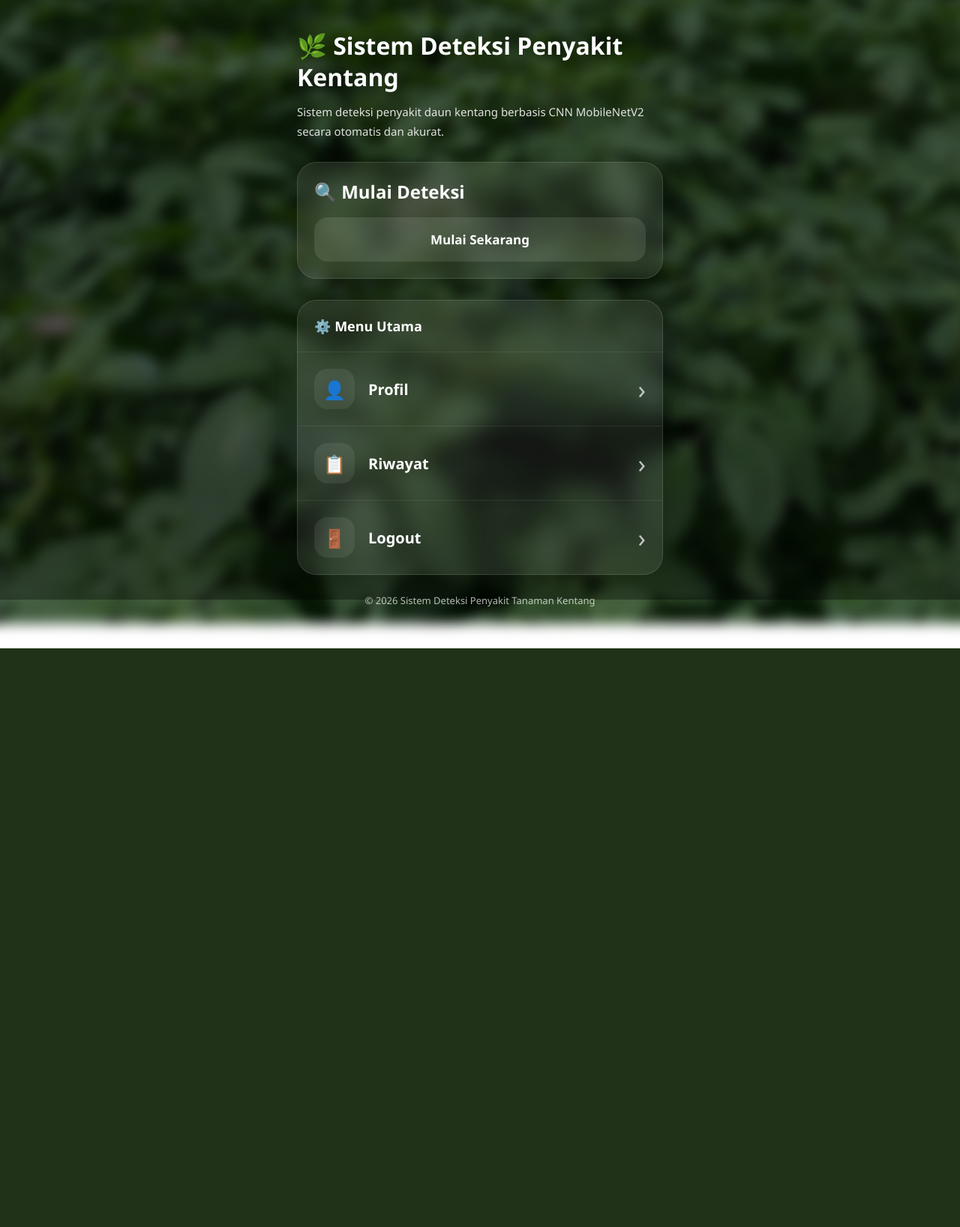
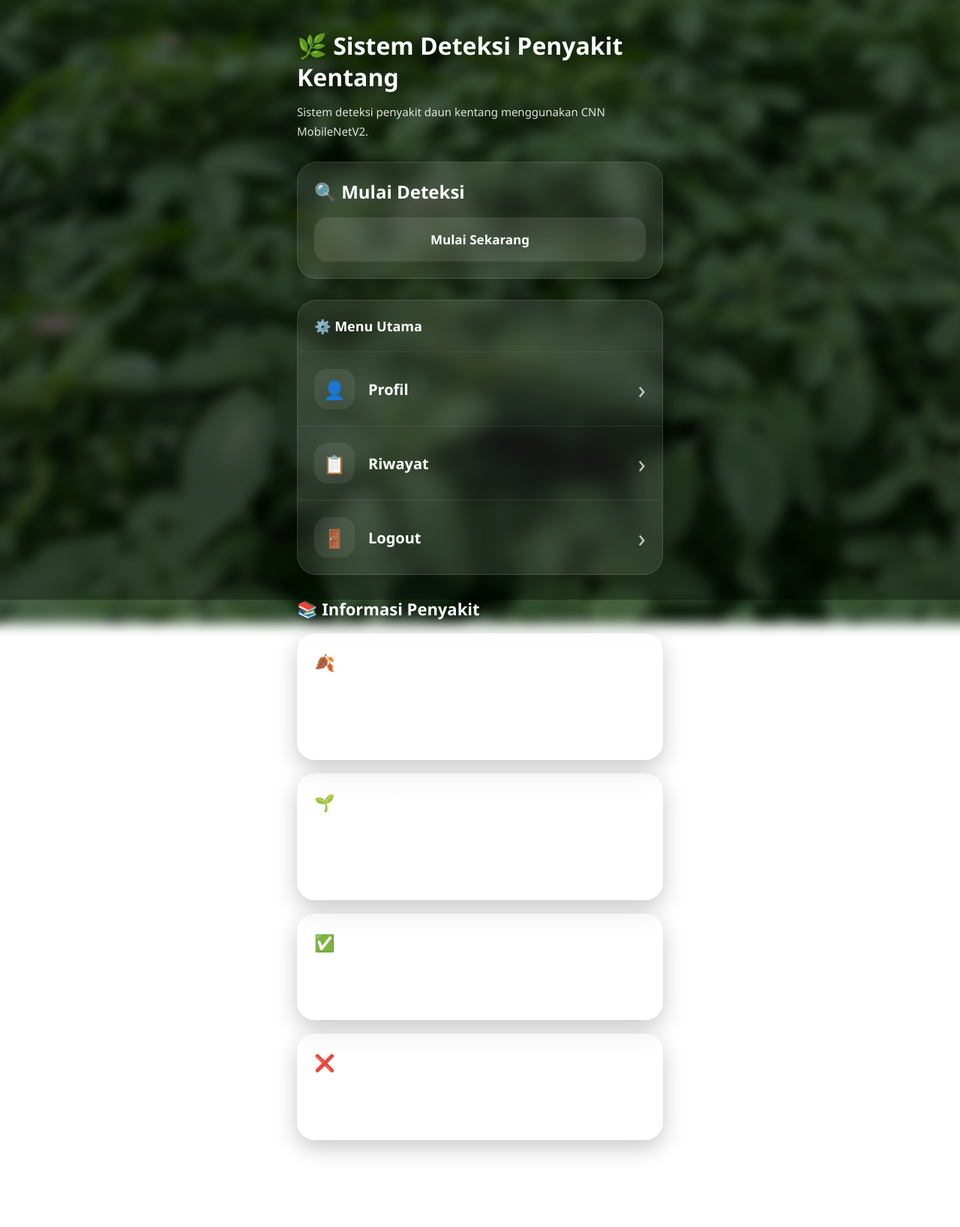
Before and after one commit to Eltinenjelinaleisubun/deteksi-daun-kentang, a Flask app: page /home in a window 1280 px wide. Shown: the whole page at 75% size. Before the commit the page ends 865 px from the top, so only its background shows below. Run offline with Flask 3, Linux system fonts and the light colour scheme; the visitor is signed in with stand-in values (Sample User, id 1).

Commit message:
Update tampilan final

```diff
--- a/static/style.css
+++ b/static/style.css
@@ -132,8 +132,6 @@ body::after{
     0 10px 30px rgba(0,0,0,0.22);
 }
 
-/* ================= DETECT TITLE ================= */
-
 .detect-title{
 
     font-size:24px;
@@ -142,8 +140,6 @@ body::after{
 
     margin-bottom:18px;
 }
-
-/* ================= BUTTON ================= */
 
 .detect-btn{
 
@@ -201,8 +197,6 @@ body::after{
     0 10px 30px rgba(0,0,0,0.22);
 }
 
-/* ================= MENU TITLE ================= */
-
 .menu-title{
 
     padding:22px;
@@ -215,16 +209,12 @@ body::after{
     1px solid rgba(255,255,255,0.08);
 }
 
-/* ================= MENU LINKS ================= */
-
 .menu-links{
 
     display:flex;
 
     flex-direction:column;
 }
-
-/* ================= MENU ITEM ================= */
 
 .menu-item{
 
@@ -258,8 +248,6 @@ body::after{
     padding-left:28px;
 }
 
-/* ================= MENU LEFT ================= */
-
 .menu-left{
 
     display:flex;
@@ -268,8 +256,6 @@ body::after{
 
     gap:18px;
 }
-
-/* ================= ICON ================= */
 
 .menu-icon{
 
@@ -290,8 +276,6 @@ body::after{
     font-size:24px;
 }
 
-/* ================= TEXT ================= */
-
 .menu-text{
 
     font-size:20px;
@@ -299,13 +283,64 @@ body::after{
     font-weight:600;
 }
 
-/* ================= ARROW ================= */
-
 .arrow{
 
     font-size:34px;
 
     opacity:0.7;
+}
+
+/* ================= INFORMASI ================= */
+
+.info-section{
+
+    margin-top:30px;
+}
+
+.info-title{
+
+    font-size:22px;
+
+    font-weight:700;
+
+    margin-bottom:18px;
+}
+
+.info-card{
+
+    background:
+    rgba(255,255,255,0.08);
+
+    border:
+    1px solid rgba(255,255,255,0.12);
+
+    backdrop-filter:blur(12px);
+
+    border-radius:24px;
+
+    padding:22px;
+
+    margin-bottom:18px;
+
+    box-shadow:
+    0 10px 30px rgba(0,0,0,0.22);
+}
+
+.info-card h2{
+
+    margin-bottom:12px;
+
+    font-size:22px;
+}
+
+.info-card p{
+
+    line-height:1.8;
+
+    color:
+    rgba(255,255,255,0.86);
+
+    font-size:15px;
 }
 
 /* ================= FOOTER ================= */
--- a/templates/home.html
+++ b/templates/home.html
@@ -32,8 +32,7 @@
             <p class="subtitle">
 
                 Sistem deteksi penyakit daun kentang
-                berbasis CNN MobileNetV2 secara
-                otomatis dan akurat.
+                menggunakan CNN MobileNetV2.
 
             </p>
 
@@ -139,6 +138,95 @@
 
         </div>
 
+        <!-- ================= INFORMASI ================= -->
+
+        <div class="info-section">
+
+            <div class="info-title">
+                📚 Informasi Penyakit
+            </div>
+
+            <!-- EARLY BLIGHT -->
+
+            <div class="info-card">
+
+                <h2>
+                    🍂 Early Blight
+                </h2>
+
+                <p>
+
+                    Early Blight adalah penyakit
+                    daun kentang yang disebabkan oleh
+                    jamur <strong>Alternaria solani</strong>.
+
+                    Penyakit ini menyebabkan bercak
+                    coklat berbentuk lingkaran
+                    pada daun.
+
+                </p>
+
+            </div>
+
+            <!-- LATE BLIGHT -->
+
+            <div class="info-card">
+
+                <h2>
+                    🌱 Late Blight
+                </h2>
+
+                <p>
+
+                    Late Blight merupakan penyakit
+                    serius akibat jamur
+                    <strong>Phytophthora infestans</strong>.
+
+                    Penyakit ini membuat daun
+                    cepat menghitam dan membusuk.
+
+                </p>
+
+            </div>
+
+            <!-- HEALTHY -->
+
+            <div class="info-card">
+
+                <h2>
+                    ✅ Healthy Leaf
+                </h2>
+
+                <p>
+
+                    Daun sehat memiliki warna hijau,
+                    segar, dan tidak memiliki
+                    bercak ataupun kerusakan.
+
+                </p>
+
+            </div>
+
+            <!-- BUKAN DAUN -->
+
+            <div class="info-card">
+
+                <h2>
+                    ❌ Bukan Daun Kentang
+                </h2>
+
+                <p>
+
+                    Sistem mendeteksi gambar yang
+                    diunggah bukan merupakan
+                    daun kentang.
+
+                </p>
+
+            </div>
+
+        </div>
+
         <!-- ================= FOOTER ================= -->
 
         <div class="footer">
```
